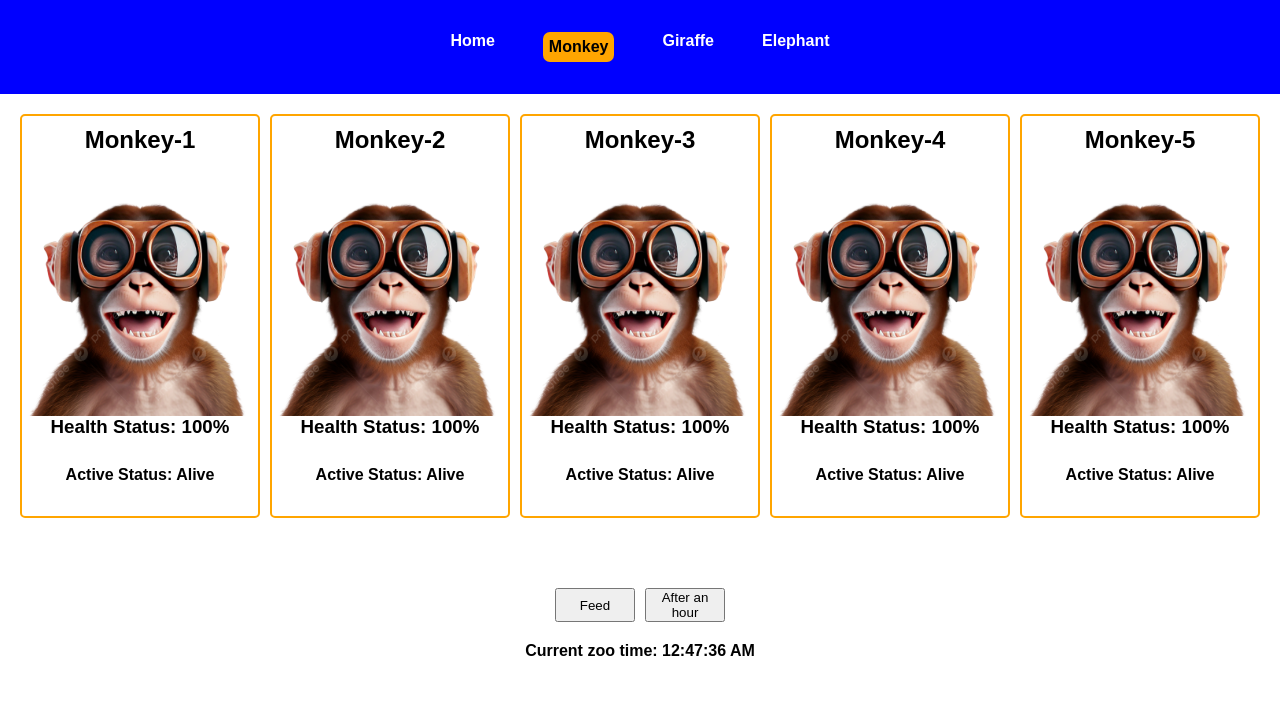
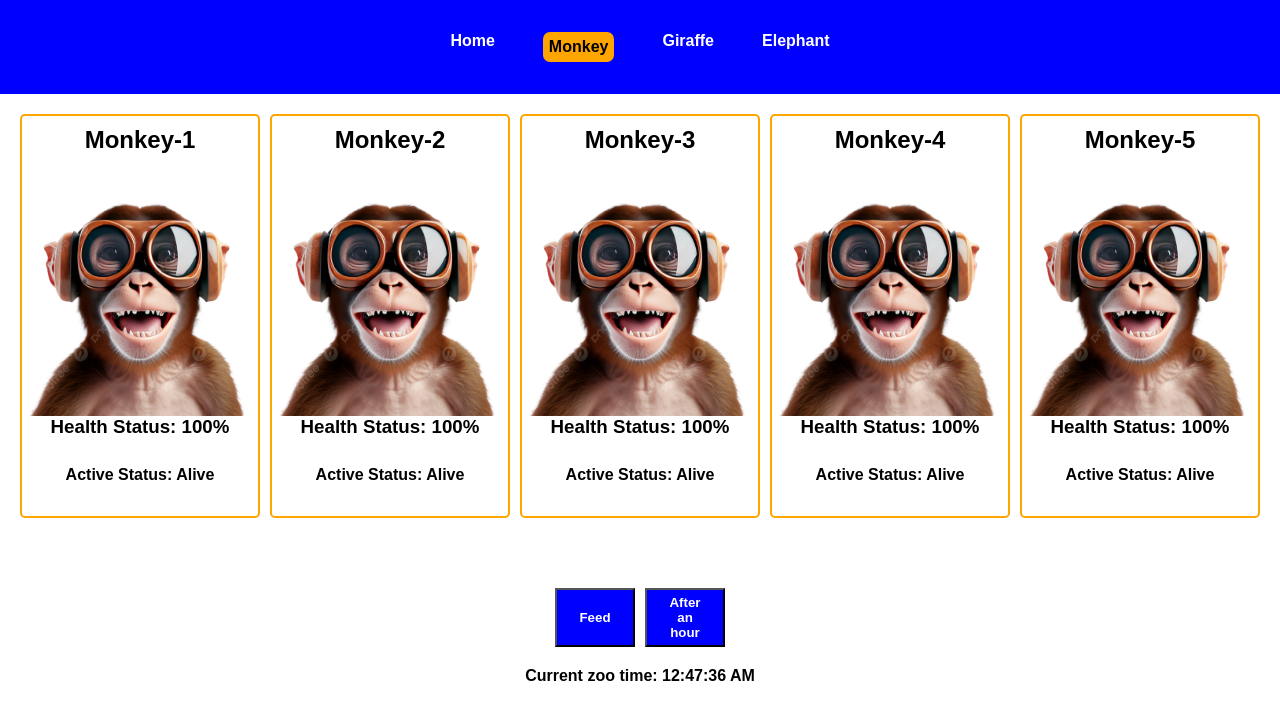
Before and after one commit to elvisonob/Animal-test-Simulation-2, a React (Create React App) app: page /monkey in a window 1280 px wide. Shown: the top 720 px of the page. Built offline with nearby package versions, Linux system fonts and the light colour scheme.

Commit message:
creating reusable functions

```diff
--- /dev/null
+++ b/src/UIElement/functionsUtils.js
@@ -0,0 +1,64 @@
+export const onHourReduce = (
+  animals,
+  picture2,
+  picture1,
+  setAnimals,
+  number
+) => {
+  const updatedReductionMonkeys = animals.map((monkey) => {
+    const generatedRandomNumber = Math.floor(Math.random() * 20) + 1; // Generate random number between 0 and 20
+    const percentage = (generatedRandomNumber / 100) * monkey.health;
+    const currentHealthStatus = monkey.health - percentage; // Ensure health doesn't go below 0
+
+    const updatedStatus =
+      currentHealthStatus < number ? (
+        <p style={{ color: 'red' }}>Dead</p>
+      ) : (
+        'Alive'
+      );
+
+    const updatedImage = currentHealthStatus < number ? picture2 : picture1;
+
+    return {
+      ...monkey,
+      health: currentHealthStatus,
+      status: updatedStatus,
+      image: updatedImage,
+    };
+  });
+
+  setAnimals(updatedReductionMonkeys);
+};
+
+export const onFeedAnimal = (
+  animals,
+  picture2,
+  picture1,
+  setAnimals,
+  number
+) => {
+  const feedUpdate = animals.map((monkey) => {
+    const feedGeneratedRandomNumber =
+      Math.floor(Math.random() * (25 - 10) + 1) + 10;
+    const feedPercentage = (feedGeneratedRandomNumber / 100) * monkey.health;
+    const increasedHealthStatus = monkey.health + feedPercentage;
+    const healthCappedAt100 =
+      increasedHealthStatus > 100 ? 100 : increasedHealthStatus;
+    const updatedStatus =
+      increasedHealthStatus < number ? (
+        <p style={{ color: 'red' }}>Dead</p>
+      ) : (
+        'Alive'
+      );
+
+    const updatedImage = increasedHealthStatus < number ? picture2 : picture1;
+
+    return {
+      ...monkey,
+      health: healthCappedAt100,
+      status: updatedStatus,
+      image: updatedImage,
+    };
+  });
+  setAnimals(feedUpdate);
+};
--- a/src/index.module.css
+++ b/src/index.module.css
@@ -43,3 +43,15 @@ h2 {
 .timerSection {
     margin-top: 10px;
 }
+
+.feed,
+.toggleHour {
+    color: white;
+    font-weight: bolder;
+    padding-left: 20px;
+    padding-right: 20px;
+    padding-top: 5px;
+    padding-bottom: 5px;
+    background-color: blue;
+    cursor: pointer;
+}
--- a/src/pages/Elephant.js
+++ b/src/pages/Elephant.js
@@ -145,7 +145,7 @@ const Elephant = () => {
       </ul>
 
       <div className={classes.buttonSection}>
-        <button className={classes.Feed} onClick={onFeedAnimal}>
+        <button className={classes.feed} onClick={onFeedAnimal}>
           Feed
         </button>
         <button className={classes.toggleHour} onClick={onHourReduce}>
--- a/src/pages/Giraffe.js
+++ b/src/pages/Giraffe.js
@@ -2,8 +2,10 @@ import React, { useState, useEffect } from 'react';
 import classes from './../index.module.css';
 import smilingGiraffe from './../components/Images/smiling Giraffe.jpg';
 import { useElapsedOneHour } from './../hooks/useElapsedOneHour';
+import { onHourReduce } from './../UIElement/functionsUtils';
 import { useZooTime } from './../hooks/useZooTime';
 import deadGiraffe from './../components/Images/dead giraffe.jpg';
+import { onFeedAnimal } from './../UIElement/functionsUtils';
 const giraffeList = [
   {
     id: 'g1',
@@ -48,62 +50,14 @@ const giraffeList = [
 const Giraffe = () => {
   const [giraffes, setGiraffes] = useState(giraffeList);
 
-  const onHourReduce = () => {
-    const updatedReductionGiraffes = giraffes.map((giraffe) => {
-      const generatedRandomNumber = Math.floor(Math.random() * 20) + 1; // Generate random number between 0 and 20
-      const percentage = (generatedRandomNumber / 100) * giraffe.health;
-      const currentHealthStatus = giraffe.health - percentage; // Ensure health doesn't go below 0
-
-      const updatedStatus =
-        currentHealthStatus < 49 ? (
-          <p style={{ color: 'red' }}>Dead</p>
-        ) : (
-          'Alive'
-        );
-
-      const updatedImage =
-        currentHealthStatus < 49 ? deadGiraffe : smilingGiraffe;
-
-      return {
-        ...giraffe,
-        health: currentHealthStatus,
-        status: updatedStatus,
-        image: updatedImage,
-      };
-    });
-
-    setGiraffes(updatedReductionGiraffes);
+  const handleHourReduce = () => {
+    onHourReduce(giraffes, deadGiraffe, smilingGiraffe, setGiraffes, 49);
   };
 
+  const handleFeedAnimals = () => {
+    onFeedAnimal(giraffes, deadGiraffe, smilingGiraffe, setGiraffes, 49);
+  };
   useElapsedOneHour(giraffes, onHourReduce);
-
-  const onFeedAnimal = () => {
-    const feedUpdate = giraffes.map((giraffe) => {
-      const feedGeneratedRandomNumber =
-        Math.floor(Math.random() * (25 - 10) + 1) + 10;
-      const feedPercentage = (feedGeneratedRandomNumber / 100) * giraffe.health;
-      const increasedHealthStatus = giraffe.health + feedPercentage;
-      const healthCappedAt100 =
-        increasedHealthStatus > 100 ? 100 : increasedHealthStatus;
-      const updatedStatus =
-        increasedHealthStatus < 49 ? (
-          <p style={{ color: 'red' }}>Dead</p>
-        ) : (
-          'Alive'
-        );
-
-      const updatedImage =
-        increasedHealthStatus < 49 ? deadGiraffe : smilingGiraffe;
-
-      return {
-        ...giraffe,
-        health: healthCappedAt100,
-        status: updatedStatus,
-        image: updatedImage,
-      };
-    });
-    setGiraffes(feedUpdate);
-  };
 
   return (
     <div className={classes.container}>
@@ -124,10 +78,10 @@ const Giraffe = () => {
       </ul>
 
       <div className={classes.buttonSection}>
-        <button className={classes.Feed} onClick={onFeedAnimal}>
+        <button className={classes.feed} onClick={handleFeedAnimals}>
           Feed
         </button>
-        <button className={classes.toggleHour} onClick={onHourReduce}>
+        <button className={classes.toggleHour} onClick={handleHourReduce}>
           After an hour
         </button>
       </div>
--- a/src/pages/Monkey.js
+++ b/src/pages/Monkey.js
@@ -3,7 +3,9 @@ import classes from './../index.module.css';
 import smilingMonkey from './../components/Images/Smiling monkey.png';
 import deadMonkeyPicture from './../components/Images/Dead monkey.jpg';
 import { useZooTime } from './../hooks/useZooTime';
+import { onHourReduce } from './../UIElement/functionsUtils';
 import { useElapsedOneHour } from './../hooks/useElapsedOneHour';
+import { onFeedAnimal } from './../UIElement/functionsUtils';
 const monkeyList = [
   {
     id: 'm1',
@@ -48,62 +50,15 @@ const monkeyList = [
 const Monkey = () => {
   const [monkeys, setMonkeys] = useState(monkeyList);
 
-  const onHourReduce = () => {
-    const updatedReductionMonkeys = monkeys.map((monkey) => {
-      const generatedRandomNumber = Math.floor(Math.random() * 20) + 1; // Generate random number between 0 and 20
-      const percentage = (generatedRandomNumber / 100) * monkey.health;
-      const currentHealthStatus = monkey.health - percentage; // Ensure health doesn't go below 0
-
-      const updatedStatus =
-        currentHealthStatus < 29 ? (
-          <p style={{ color: 'red' }}>Dead</p>
-        ) : (
-          'Alive'
-        );
-
-      const updatedImage =
-        currentHealthStatus < 29 ? deadMonkeyPicture : smilingMonkey;
-
-      return {
-        ...monkey,
-        health: currentHealthStatus,
-        status: updatedStatus,
-        image: updatedImage,
-      };
-    });
-
-    setMonkeys(updatedReductionMonkeys);
+  const handleHourReduce = () => {
+    onHourReduce(monkeys, deadMonkeyPicture, smilingMonkey, setMonkeys, 29);
   };
 
-  useElapsedOneHour(monkeys, onHourReduce);
+  const handleFeedAnimals = () => {
+    onFeedAnimal(monkeys, deadMonkeyPicture, smilingMonkey, setMonkeys, 29);
+  };
 
-  const onFeedAnimal = () => {
-    const feedUpdate = monkeys.map((monkey) => {
-      const feedGeneratedRandomNumber =
-        Math.floor(Math.random() * (25 - 10) + 1) + 10;
-      const feedPercentage = (feedGeneratedRandomNumber / 100) * monkey.health;
-      const increasedHealthStatus = monkey.health + feedPercentage;
-      const healthCappedAt100 =
-        increasedHealthStatus > 100 ? 100 : increasedHealthStatus;
-      const updatedStatus =
-        increasedHealthStatus < 29 ? (
-          <p style={{ color: 'red' }}>Dead</p>
-        ) : (
-          'Alive'
-        );
-
-      const updatedImage =
-        increasedHealthStatus < 29 ? deadMonkeyPicture : smilingMonkey;
-
-      return {
-        ...monkey,
-        health: healthCappedAt100,
-        status: updatedStatus,
-        image: updatedImage,
-      };
-    });
-    setMonkeys(feedUpdate);
-  };
+  useElapsedOneHour(monkeys, handleHourReduce);
 
   return (
     <div className={classes.container}>
@@ -124,10 +79,10 @@ const Monkey = () => {
       </ul>
 
       <div className={classes.buttonSection}>
-        <button className={classes.Feed} onClick={onFeedAnimal}>
+        <button className={classes.feed} onClick={handleFeedAnimals}>
           Feed
         </button>
-        <button className={classes.toggleHour} onClick={onHourReduce}>
+        <button className={classes.toggleHour} onClick={handleHourReduce}>
           After an hour
         </button>
       </div>
```
